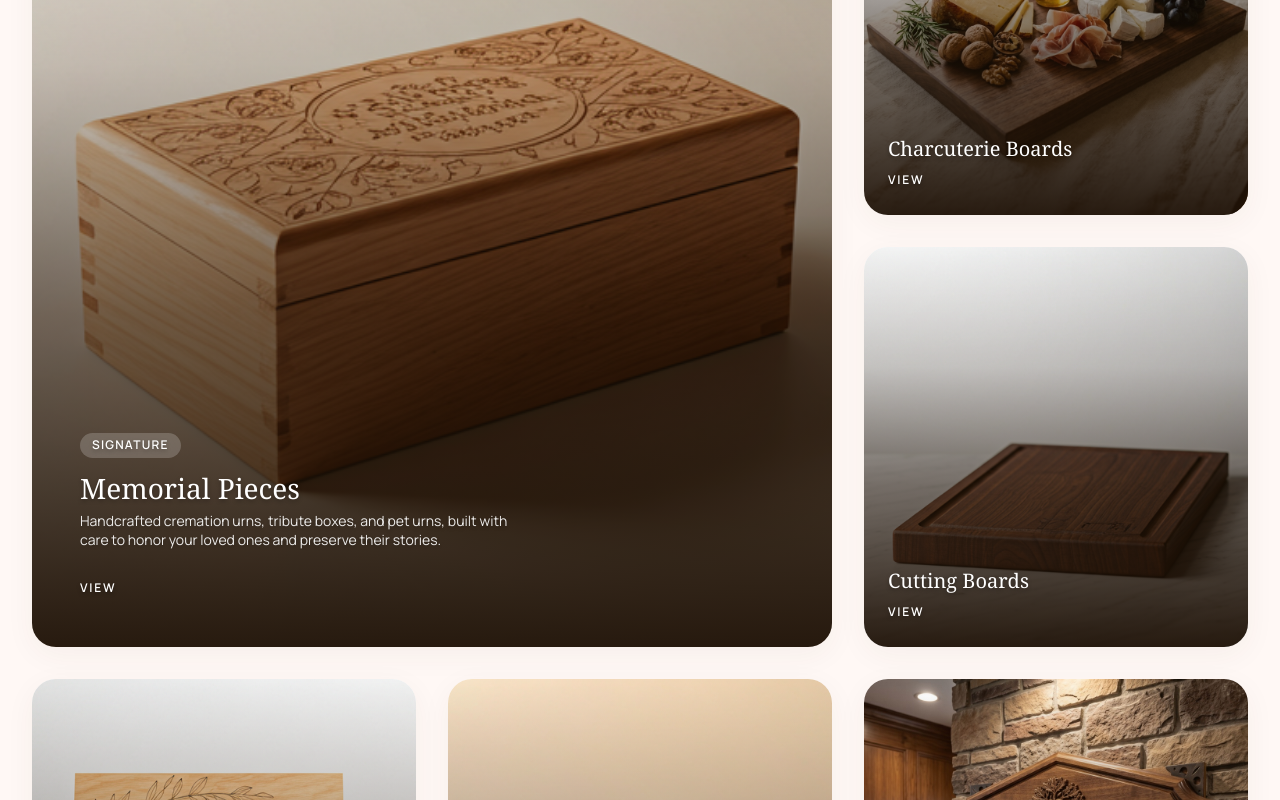
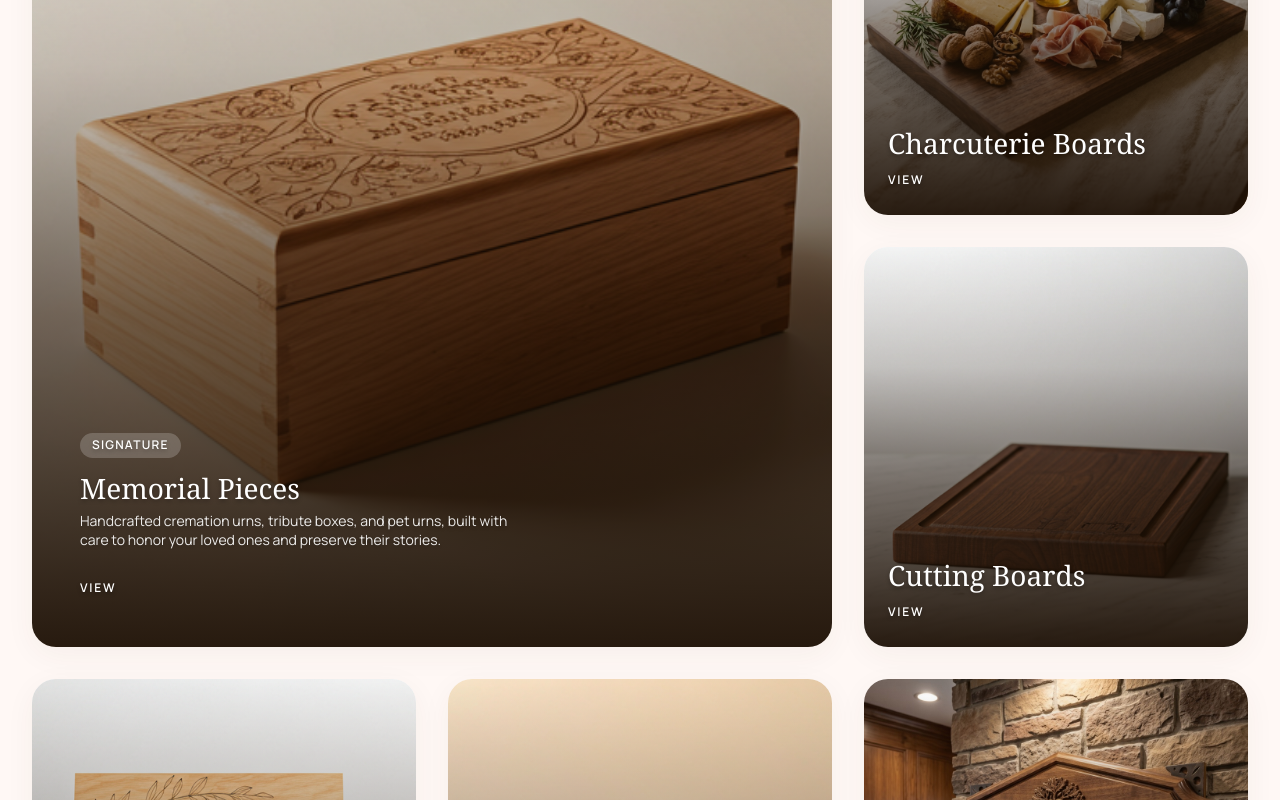
Before and after one commit to bhcustom/bh-custom-woodworks, a Next.js app: page / in a window 1280 px wide. Shown: the part 1360-2160 px from the top of the page. Built offline with nearby package versions, Linux system fonts and the light colour scheme.

Commit message:
style: unify bento grid card titles to a consistent 1.75rem scale

```diff
--- a/src/app/globals.css
+++ b/src/app/globals.css
@@ -678,7 +678,7 @@ header.navbar.scrolled .navbar-logo-icon {
 
 /* Ensure text fits on small 2-column mobile cards */
 .showcase-card h3 {
-  font-size: 1.25rem; /* Smaller headlines for mobile tiles */
+  font-size: 1.75rem; /* Unified to match the elegant memorial pieces title size */
 }
 
 .showcase-card p {
@@ -688,12 +688,6 @@ header.navbar.scrolled .navbar-logo-icon {
   -webkit-line-clamp: 2;
   -webkit-box-orient: vertical;
   overflow: hidden;
-}
-
-/* Full-width breakout cards keep larger text */
-.showcase-card:nth-child(1) h3,
-.showcase-card:nth-child(4) h3 {
-  font-size: 1.75rem;
 }
 
 .showcase-card:nth-child(1) p,
```
